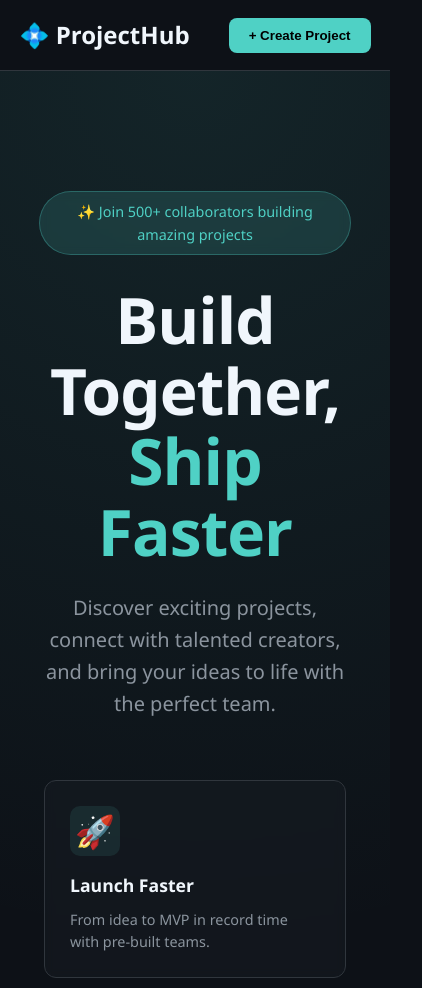
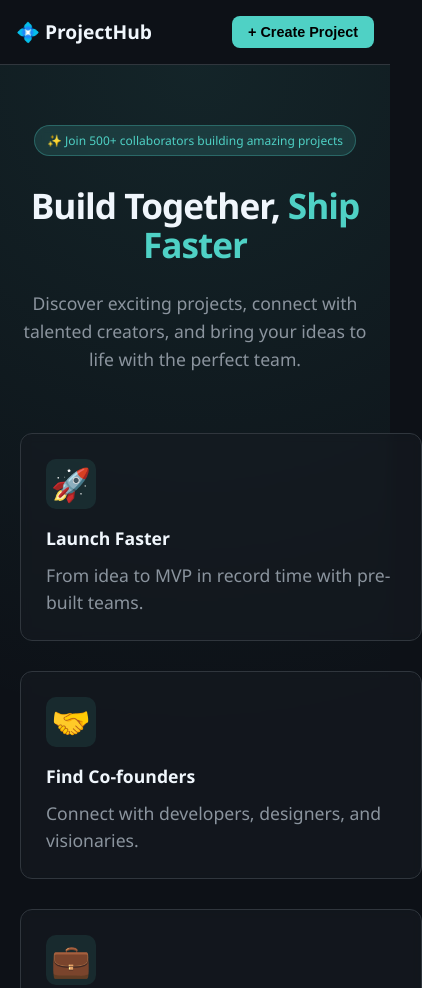
Before and after one commit to Chandu-tech-dev/project-hub, a plain HTML site: page index.html in a window 390 px wide. Shown: the top 988 px of the page, 422 px wide, since content can reach past the window. Drawn offline with Linux system fonts and the light colour scheme.

Commit message:
Add files via upload

```diff
--- a/style.css
+++ b/style.css
@@ -68,7 +68,6 @@ header {
 }
 
 /* Hero Section */
-/* Hero Section */
 .hero {
     text-align: center;
     padding: 120px 10% 80px;
@@ -89,7 +88,7 @@ header {
 }
 
 h1 {
-    font-size: 4rem;
+    font-size: 3.5rem;
     margin: 0;
     line-height: 1.1;
     font-weight: 800;
@@ -154,8 +153,6 @@ h1 {
     line-height: 1.5;
 }
 
-
-
 /* Project Cards */
 .project-grid {
     display: grid;
@@ -214,6 +211,8 @@ h1 {
     display: flex;
     gap: 8px;
     margin-bottom: 15px;
+    flex-wrap: wrap;
+    /* Ensure tags wrap on smaller screens */
 }
 
 .tag {
@@ -277,3 +276,81 @@ form select {
     margin-top: 20px;
     padding: 15px;
 }
+
+/* MEDIA QUERIES FOR RESPONSIVENESS */
+
+@media (max-width: 1024px) {
+
+    /* Tablet Landscape / Small Laptops */
+    h1 {
+        font-size: 3.5rem;
+    }
+
+    .hero {
+        padding: 100px 5% 60px;
+    }
+
+    .project-grid {
+        padding: 0 5% 60px;
+    }
+}
+
+@media (max-width: 768px) {
+
+    /* Tablets Portrait */
+    h1 {
+        font-size: 3rem;
+    }
+
+    .hero p {
+        font-size: 1.1rem;
+    }
+
+    .hero-features {
+        flex-direction: column;
+        align-items: center;
+    }
+
+    .feature-card {
+        width: 100%;
+        max-width: 400px;
+    }
+
+    .project-grid {
+        grid-template-columns: repeat(auto-fill, minmax(280px, 1fr));
+    }
+}
+
+@media (max-width: 480px) {
+
+    /* Mobile Phones */
+    header {
+        padding: 1rem;
+    }
+
+    .logo {
+        font-size: 1.2rem;
+    }
+
+    h1 {
+        font-size: 2.2rem;
+    }
+
+    .hero {
+        padding: 60px 20px 40px;
+    }
+
+    .badge {
+        font-size: 0.75rem;
+        padding: 5px 12px;
+    }
+
+    .card-body h3 {
+        font-size: 1.1rem;
+    }
+
+    .btn-primary {
+        padding: 8px 16px;
+        font-size: 0.9rem;
+    }
+}
```
